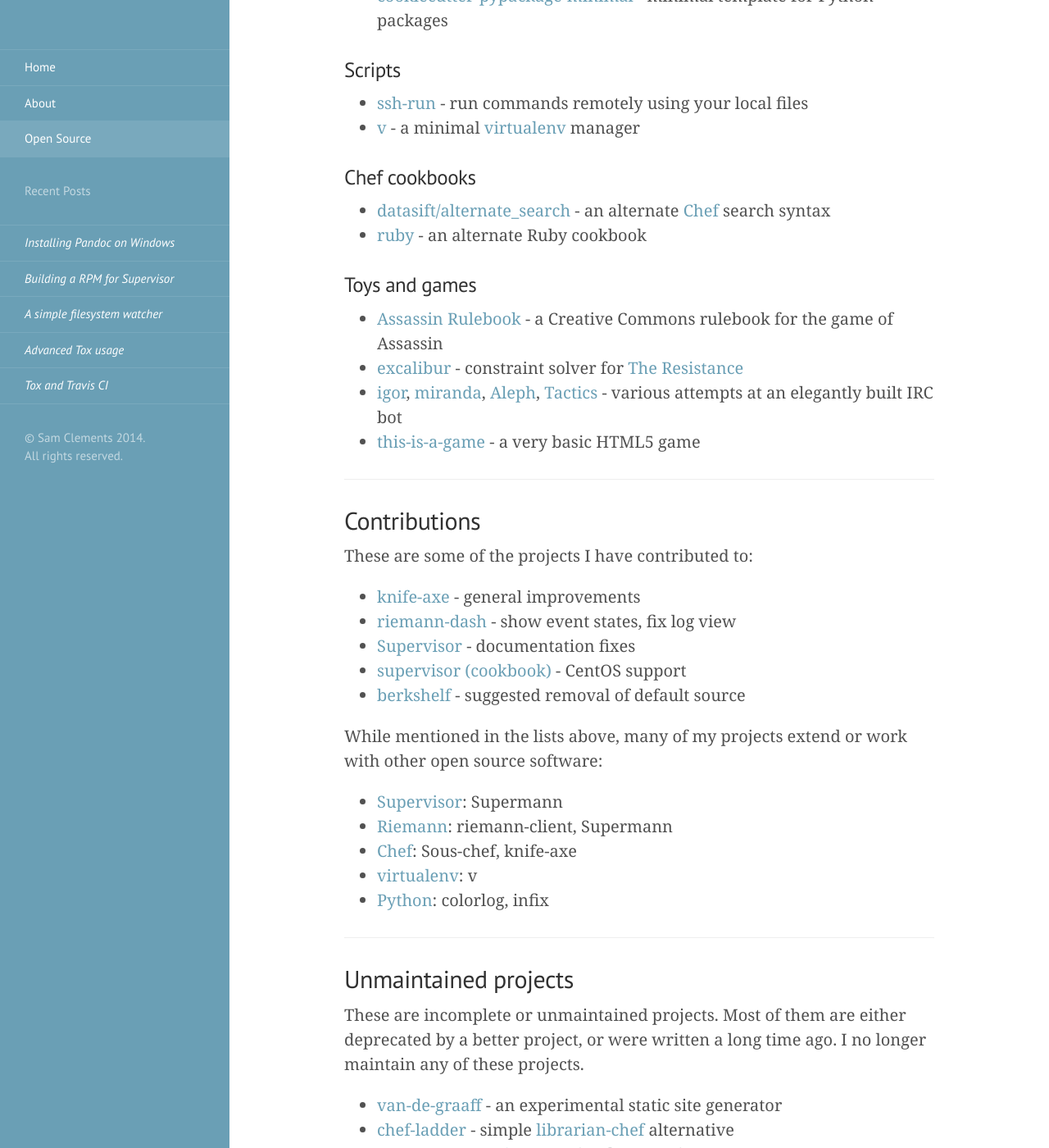
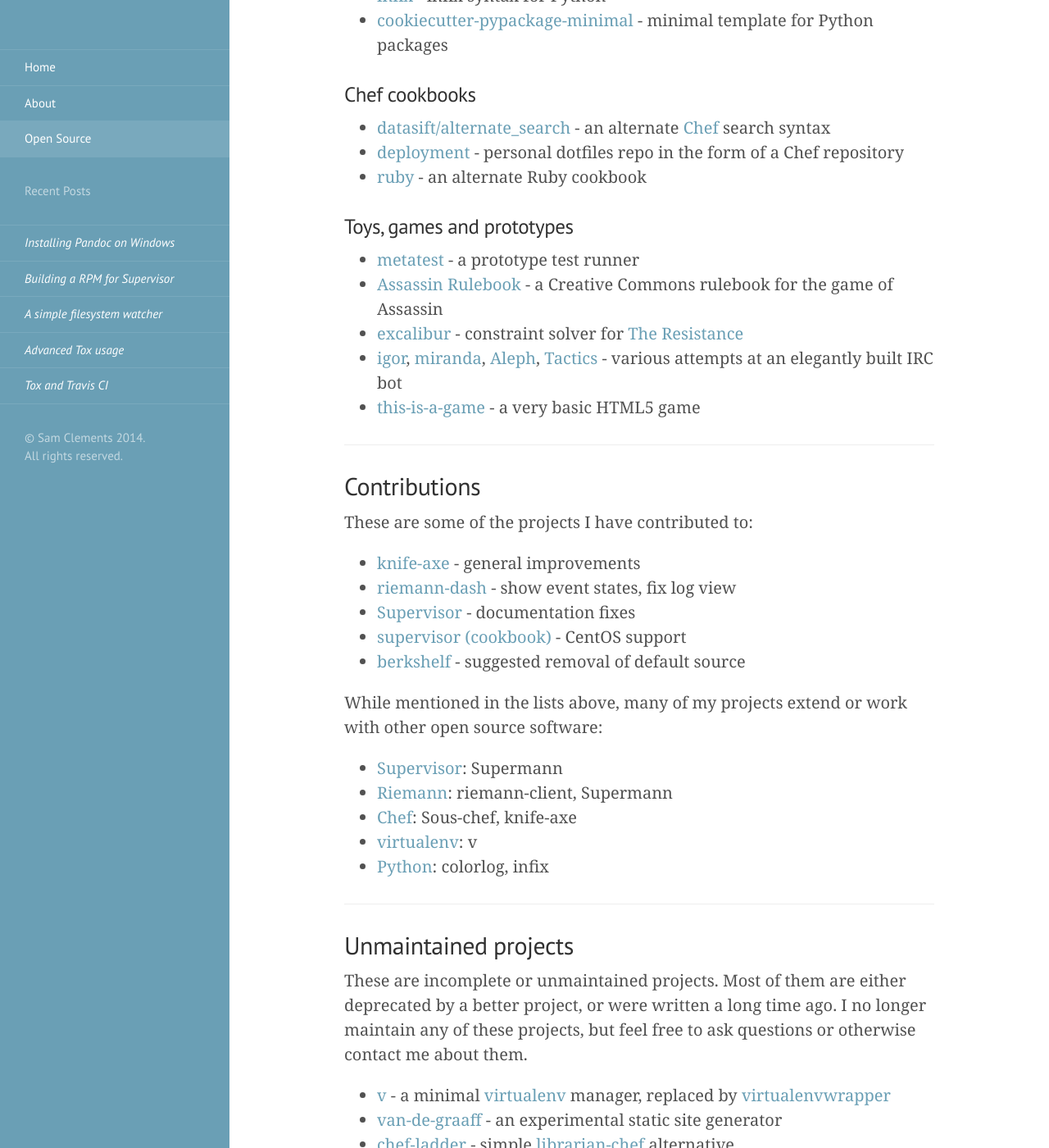
Before and after one commit to borntyping/borntyping.github.io, a Jekyll site: the page built from open-source.md, in a window 1280 px wide and 1400 px high, scrolled down 865 px. Shown: the whole window at 82% size. Built offline with Jekyll 4.4.1, drawn with Linux system fonts in a browser that asks for light colours; some of the changed text lies outside the part shown.

Commit message:
Updated open source page

```diff
--- a/open-source.md
+++ b/open-source.md
@@ -23,18 +24,15 @@
 * [infix](https://github.com/borntyping/python-infix) - infix syntax for Python
 * [cookiecutter-pypackage-minimal](https://github.com/borntyping/cookiecutter-pypackage-minimal) - minimal template for Python packages
 
-### Scripts
-
-* [ssh-run](https://github.com/borntyping/ssh-run) - run commands remotely using your local files
-* [v](https://github.com/borntyping/v) - a minimal [virtualenv]() manager
-
 ### Chef cookbooks
 
 * [datasift/alternate_search](https://github.com/datasift/alternate_search) - an alternate [Chef](http://www.getchef.com/) search syntax
+* [deployment](https://github.com/borntyping/deployment) - personal dotfiles repo in the form of a Chef repository
 * [ruby](https://github.com/borntyping/cookbook-ruby) - an alternate Ruby cookbook
 
-### Toys and games
+### Toys, games and prototypes
 
+* [metatest](https://github.com/borntyping/metatest) - a prototype test runner
 * [Assassin Rulebook](https://github.com/aberassassin/rulebook) - a Creative Commons rulebook for the game of Assassin
 * [excalibur](https://github.com/borntyping/excalibur) - constraint solver for [The Resistance](http://boardgamegeek.com/boardgame/41114/the-resistance)
 * [igor](https://github.com/borntyping/igor), [miranda](https://github.com/borntyping/miranda), [Aleph](https://github.com/borntyping/aleph), [Tactics](https://github.com/borntyping/tactics) - various attempts at an elegantly built IRC bot
@@ -64,8 +62,9 @@
 
 ## Unmaintained projects
 
-These are incomplete or unmaintained projects. Most of them are either deprecated by a better project, or were written a long time ago. I no longer maintain any of these projects.
+These are incomplete or unmaintained projects. Most of them are either deprecated by a better project, or were written a long time ago. I no longer maintain any of these projects, but feel free to ask questions or otherwise contact me about them.
 
+* [v](https://github.com/borntyping/v) - a minimal [virtualenv](https://virtualenv.pypa.io/en/latest/) manager, replaced by [virtualenvwrapper](http://virtualenvwrapper.readthedocs.org/)
 * [van-de-graaff](https://github.com/borntyping/van-de-graaff) - an experimental static site generator
 * [chef-ladder](https://github.com/borntyping/chef-ladder) - simple [librarian-chef](https://github.com/applicationsonline/librarian-chef) alternative
 * [PyTentD](https://github.com/pytent/pytentd) - a [tent.io](https://tent.io/) server implementation
```
Also changed, not shown: other parts of open-source.md (+2 -1 lines).
